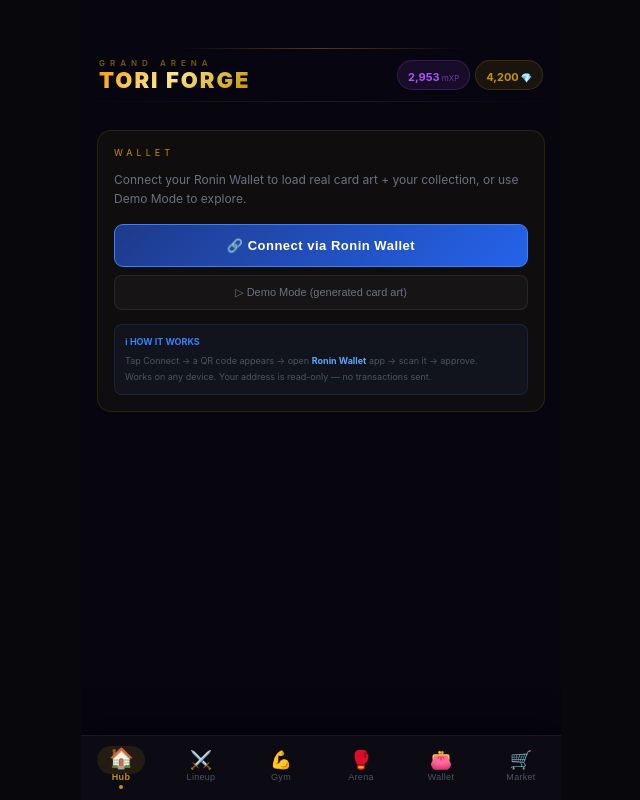
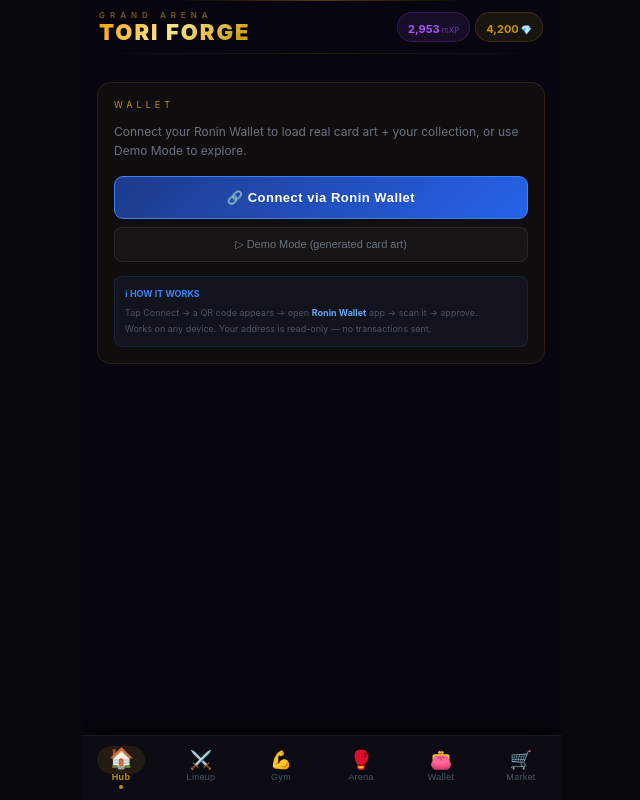
Before and after one commit to skinny1-code/tori-forge, a Next.js app: page / in a window 1280 px wide. Shown: the whole page, without its empty margins (319-959 px from the left). Built offline with nearby package versions, Linux system fonts and the light colour scheme.

Commit message:
fix status bar + wallet deep link

```diff
--- a/components/MokuHub.tsx
+++ b/components/MokuHub.tsx
@@ -429,14 +429,18 @@
         },
       });
 
-      // Show QR as soon as URI is ready — don't block
       wcProvider.on("display_uri", (uri: string) => {
         setWcUri(uri);
-        setShowQR(true);
         setLoading(false);
+        // On mobile: deep link directly into Ronin Wallet — no QR needed
+        // Try app deep link first, fallback to web
+        const encoded = encodeURIComponent(uri);
+        const deepLink = `roninwallet://wc?uri=${encoded}`;
+        window.location.href = deepLink;
+        // If app not installed, show QR as fallback after 2s
+        setTimeout(() => { setShowQR(true); }, 2000);
       });
 
-      // Handle session connect in background
       wcProvider.on("connect", async () => {
         setShowQR(false); setWcUri(null);
         try {
@@ -453,7 +457,6 @@
         } catch {}
       });
 
-      // Start connection — don't await, let events handle it
       wcProvider.connect({
         namespaces: {
           eip155: {
@@ -463,12 +466,12 @@
           },
         },
       }).catch((e: any) => {
-        setError(e.message?.includes("rejected")||e.code===4001?"Connection rejected.":"Connection failed.");
+        setError(e?.message?.includes("rejected")?"Connection rejected.":"Connection failed. Try again.");
         setShowQR(false); setLoading(false);
       });
 
     } catch(e: any) {
-      setError("WalletConnect init failed. Try again.");
+      setError("Failed to initialize. Try again.");
       setLoading(false);
     }
   };
@@ -1958,12 +1961,7 @@
         <QRModal uri={wallet.wcUri} onClose={()=>wallet.setShowQR(false)}/>
       )}
 
-      {/* STATUS BAR AREA — fixed 48px for Android Capacitor */}
-      <div style={{
-        height:48,
-        background:"#070610",
-        flexShrink:0,
-      }}/>
+      {/* STATUS BAR — handled by Android theme, no spacer needed */}
 
       {/* TOP HEADER */}
       <div style={{
```
Also changed, not shown: 1 other file (tests, documents, lock files or other folders).
